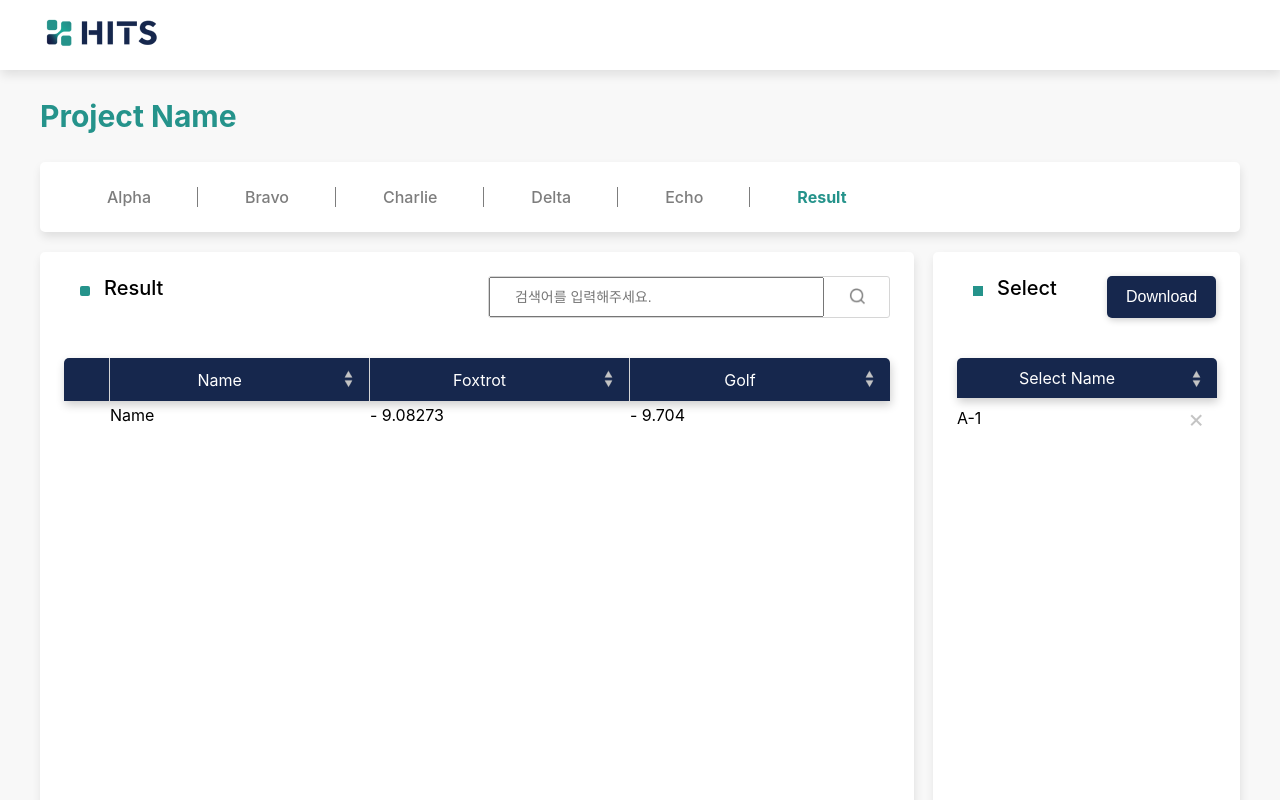
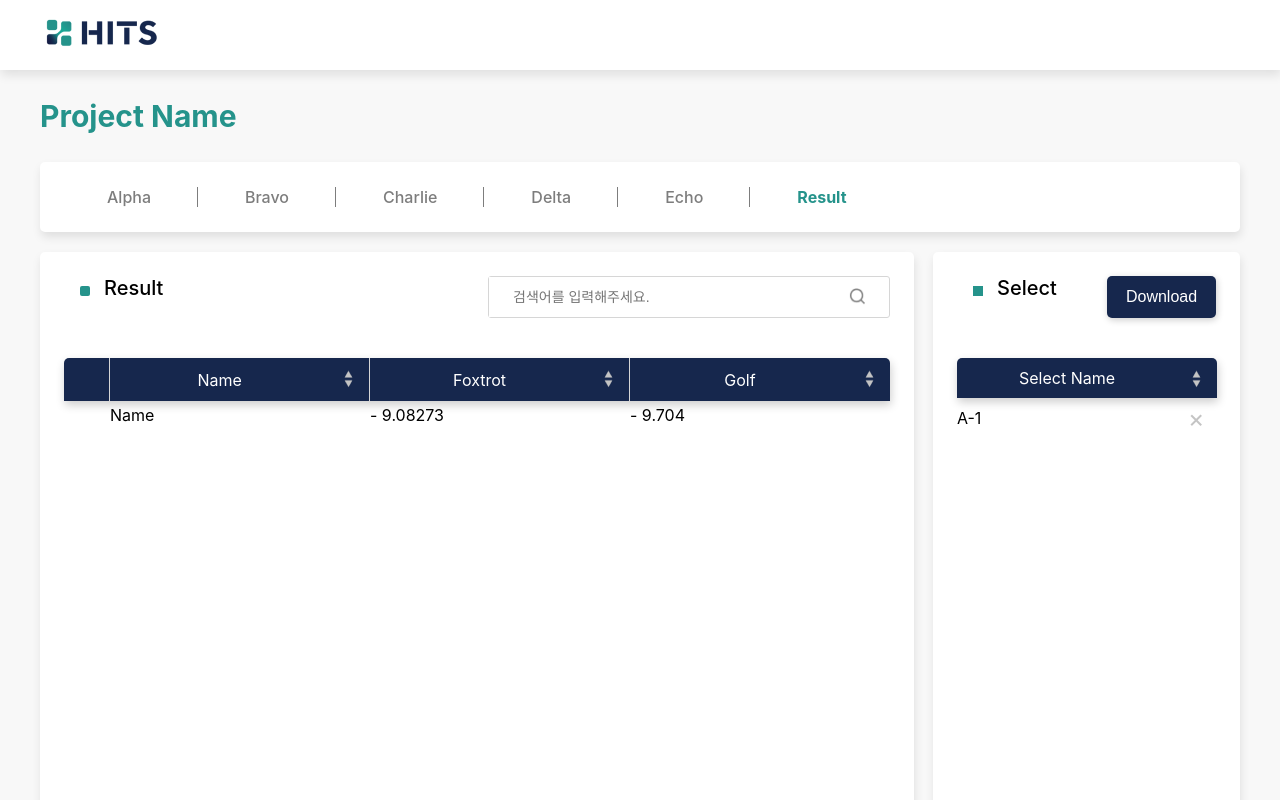
Before and after one commit to wfedes/FE_TEST, a Next.js app: page / in a window 1280 px wide. Shown: the top 800 px of the page. Built offline with nearby package versions, Linux system fonts and the light colour scheme.

Commit message:
feat: globals style edit

```diff
--- a/styles/globals.scss
+++ b/styles/globals.scss
@@ -53,9 +53,10 @@ html, body {
     Ubuntu, Cantarell, Fira Sans, Droid Sans, Helvetica Neue, sans-serif;
   scroll-behavior: smooth;
 }
-*::-webkit-scrollbar {height: 5px; width: 7px;}
+// 브라우저 스크롤에 로고 컬러 적용
+*::-webkit-scrollbar {height: 5px; width: 9px;}
 *::-webkit-scrollbar-track {background-color: transparent;}
-*::-webkit-scrollbar-thumb {border-radius: 3px; background-color: #000;}
+*::-webkit-scrollbar-thumb {border-radius: 3px; background-color: var(--color-logo-2);}
 *::-webkit-scrollbar-button {width: 0; height: 0;}
 * {word-break: break-word;}
 *, *::after, *::before {box-sizing: border-box;}
@@ -64,3 +65,4 @@ ul, p, h1, h2, h3, h4 {padding: 0; margin: 0;}
 a { color: inherit; text-decoration: none;}
 div {scroll-behavior: smooth;}
 button {border: none; background: none; cursor: pointer; padding: 0; margin: 0; }
+input {border: none;}
```
